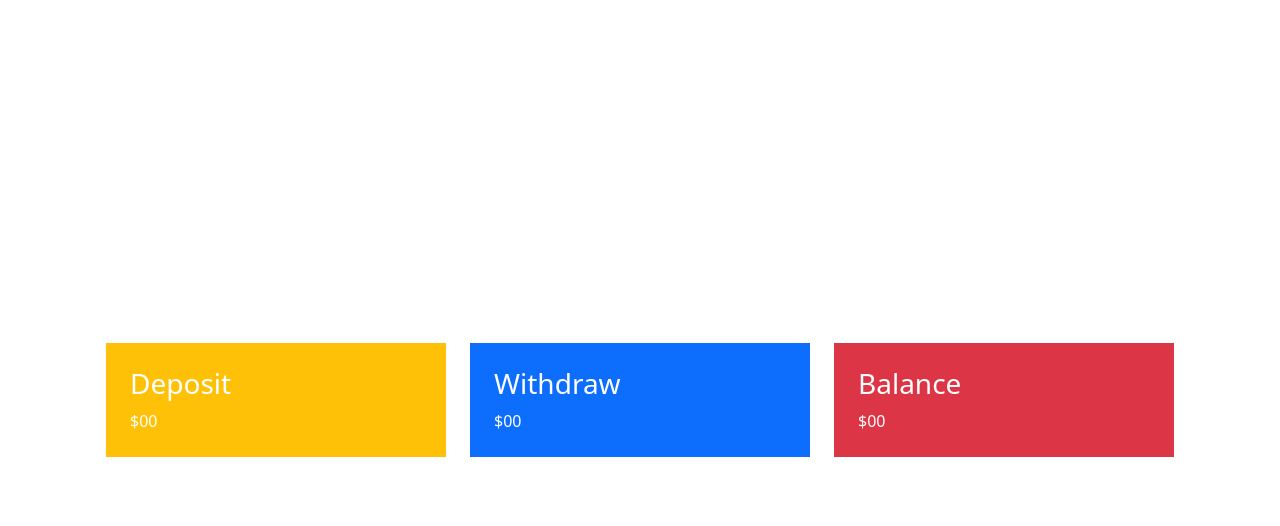
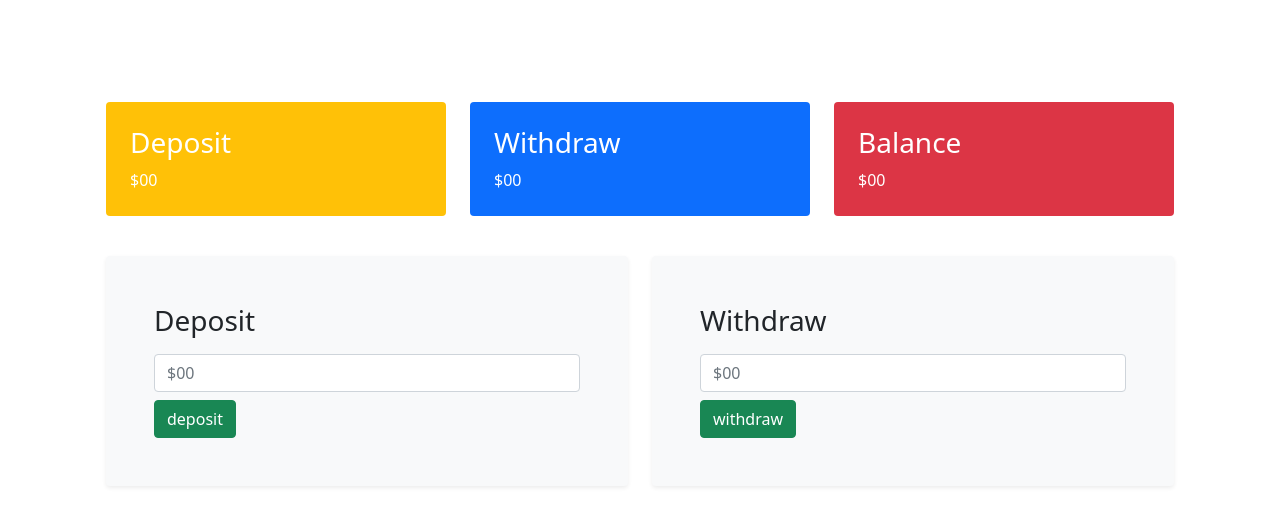
Before and after one commit to rakibul-cse-diu/simple-bank-website, a plain HTML site: page index.html in a window 1280 px wide. Drawn offline with nearby package versions, Linux system fonts and the light colour scheme.

Commit message:
balance deposit and withdraw added

```diff
--- a/index.html
+++ b/index.html
@@ -20,21 +20,38 @@
         <section class="container">
             <div class="row g-4 w-100">
                 <div class="col-12 col-lg-4">
-                    <div class="deposit bg-warning text-white p-4">
+                    <div class="deposit bg-warning text-white p-4 rounded">
                         <h3>Deposit</h3>
                         <span>$<span id="deposit-balance">00</span></span>
                     </div>
                 </div>
                 <div class="col-12 col-lg-4">
-                    <div class="withdraw bg-primary text-white p-4">
+                    <div class="withdraw bg-primary text-white p-4 rounded">
                         <h3>Withdraw</h3>
                         <span>$<span id="withdraw-balance">00</span></span>
                     </div>
                 </div>
                 <div class="col-12 col-lg-4">
-                    <div class="total bg-danger text-white p-4">
+                    <div class="total bg-danger text-white p-4 rounded">
                         <h3>Balance</h3>
                         <span>$<span id="total-balance">00</span></span>
+                    </div>
+                </div>
+            </div>
+
+            <div class="row g-4 w-100 mt-3">
+                <div class="col-12 col-lg-6">
+                    <div class="deposit-input p-5 bg-light rounded shadow-sm">
+                        <h3 class="mb-3">Deposit</h3>
+                        <input type="text" class="form-control mb-2" id="deposit-input" placeholder="$00">
+                        <button class="btn btn-success">deposit</button>
+                    </div>
+                </div>
+                <div class="col-12 col-lg-6">
+                    <div class="deposit-input p-5 bg-light rounded shadow-sm">
+                        <h3 class="mb-3">Withdraw</h3>
+                        <input type="text" class="form-control mb-2" id="withdraw-input" placeholder="$00">
+                        <button class="btn btn-success">withdraw</button>
                     </div>
                 </div>
             </div>
--- a/style.css
+++ b/style.css
@@ -1,5 +1,7 @@
 body{
-    height: 100vh;
+    height: 100%;
+    padding-top: 8%;
+    padding-bottom: 8%;
 }
 main{
     height: 100%;
```
